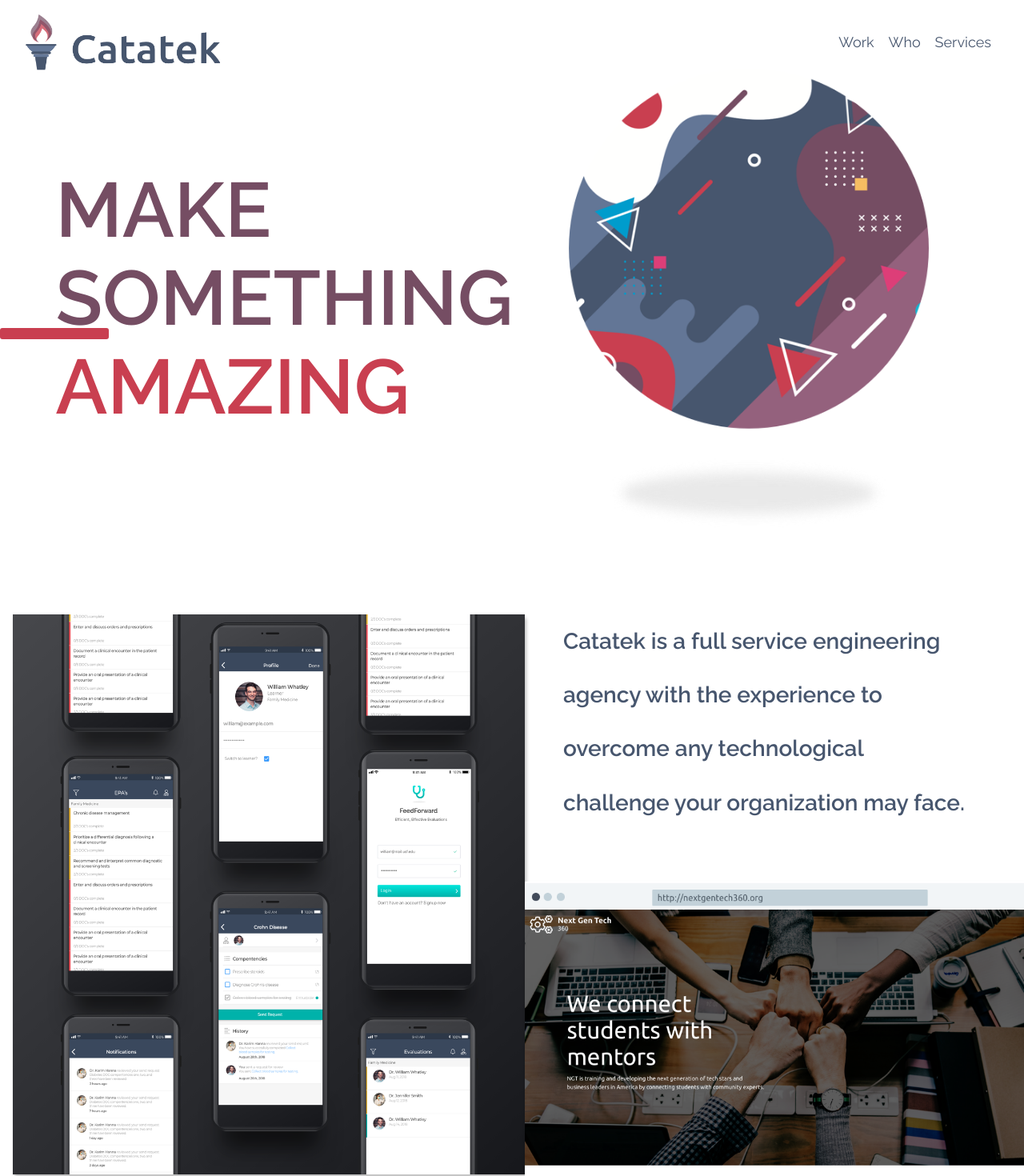
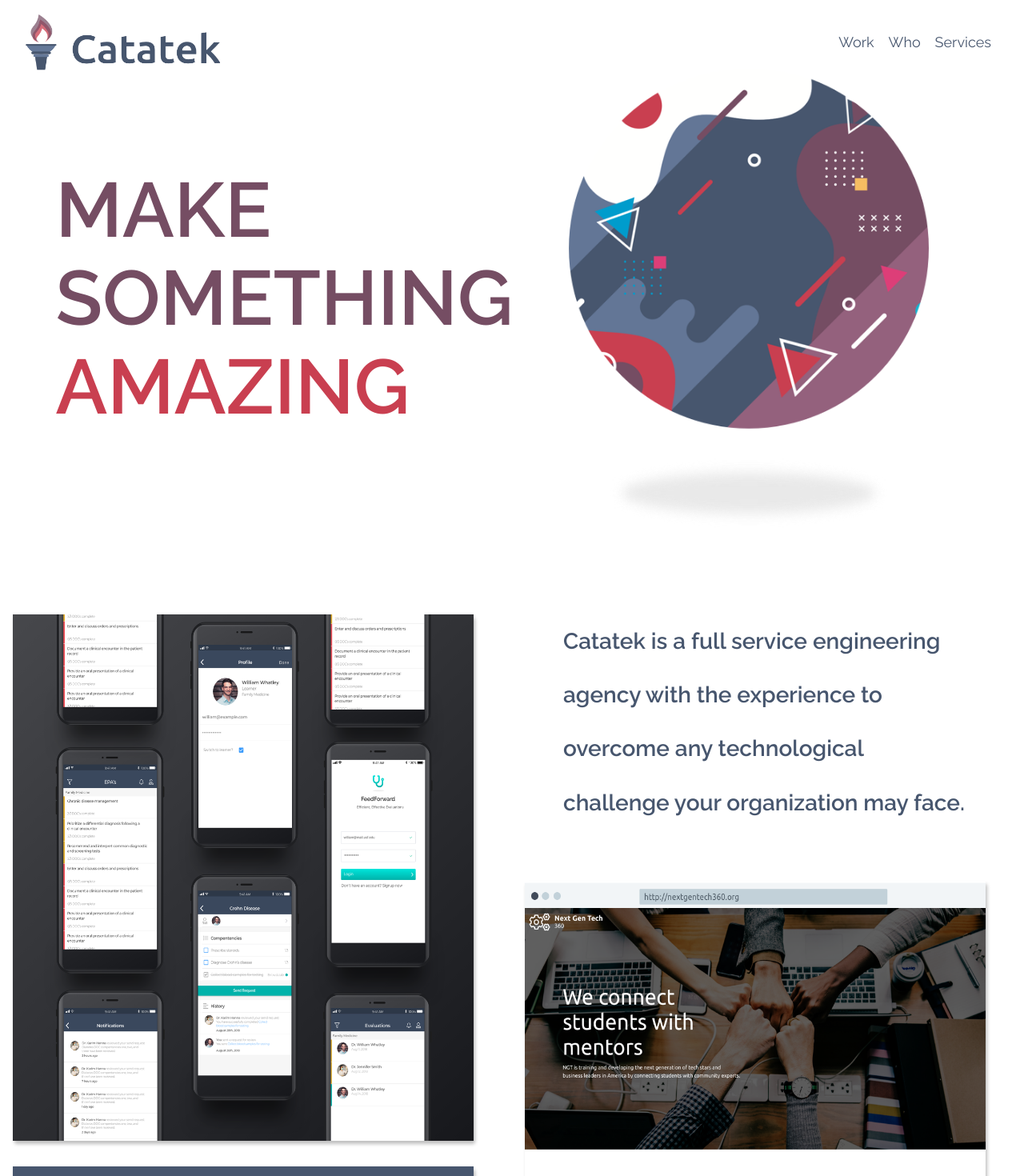
Before and after one commit to Catatek/catatekmarketing, a React (Create React App) app: page / in a window 1280 px wide. Shown: the top 1470 px of the page at 80% size. Built offline with nearby package versions, Linux system fonts and the light colour scheme.

Commit message:
Minor changes.

```diff
--- a/src/components/sections/Portfolio.jsx
+++ b/src/components/sections/Portfolio.jsx
@@ -66,7 +66,7 @@
 const Div = styled.div`
   position: relative;
   margin: auto;
-  width: 100%;
+  width: 90%;
   height: 100%;
   max-width: 650px;
   max-height: 700px;
--- a/src/components/shared/Content1.jsx
+++ b/src/components/shared/Content1.jsx
@@ -53,6 +53,7 @@
   @media (max-width: 700px) {
     width: 90%;
     align-items: center;
+    margin: 1em 0;
   }
 `;
 
--- a/src/components/theme/index.js
+++ b/src/components/theme/index.js
@@ -107,6 +107,9 @@
       font-weight: 400;
       color: #47566e;
       line-height: 1.8em;
+      @media (max-width: 768px) {
+        margin-bottom: 1.5em;
+      }
     `};
   ${props =>
     props.usertitle &&
@@ -124,7 +127,7 @@
   border-radius: 3px;
   position: absolute;
   bottom: ${props => props.bottom};
-  @media (max-width: 768px) {
+  @media (max-width: 1350px) {
     display: none;
   }
 
```
